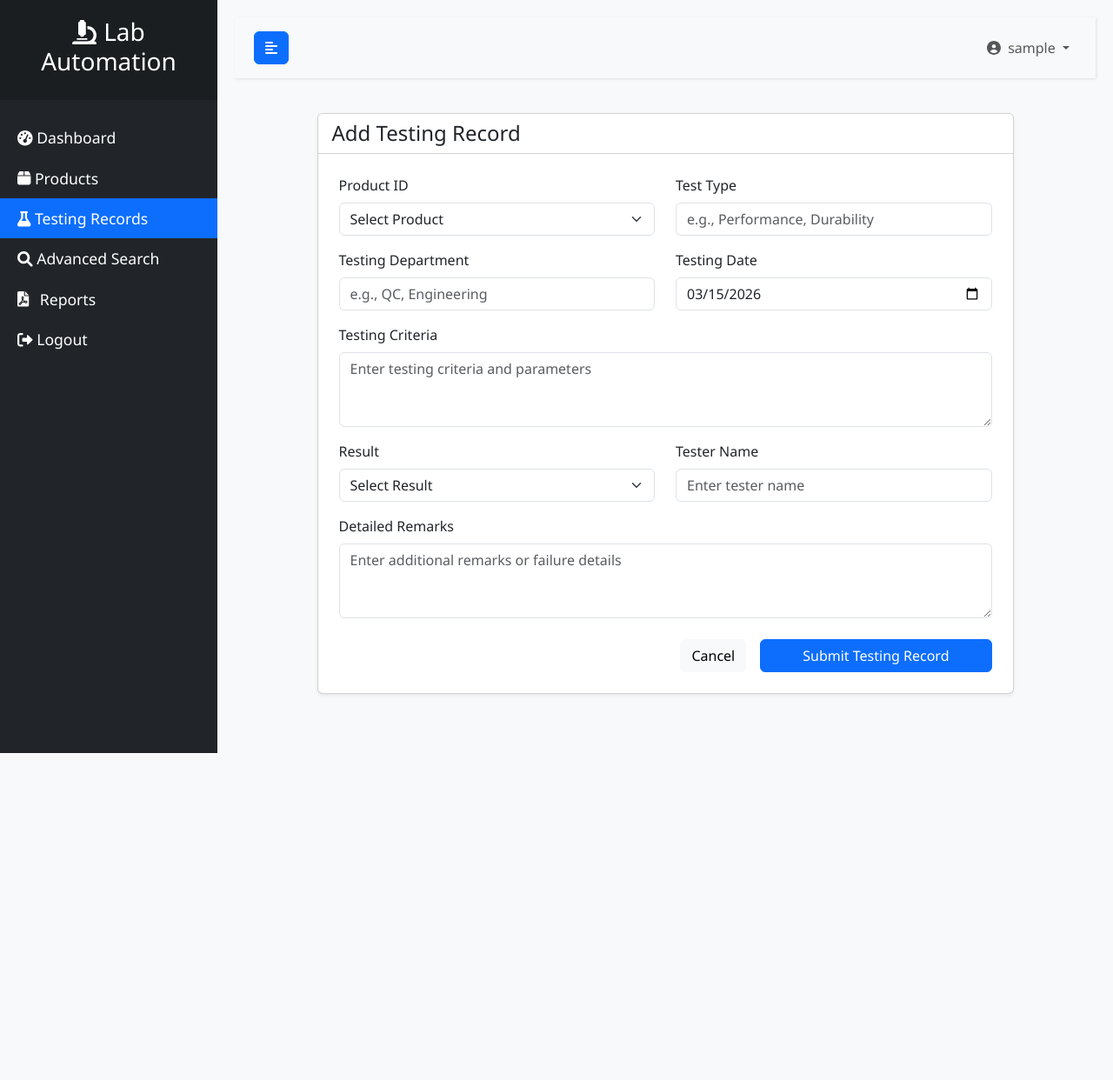
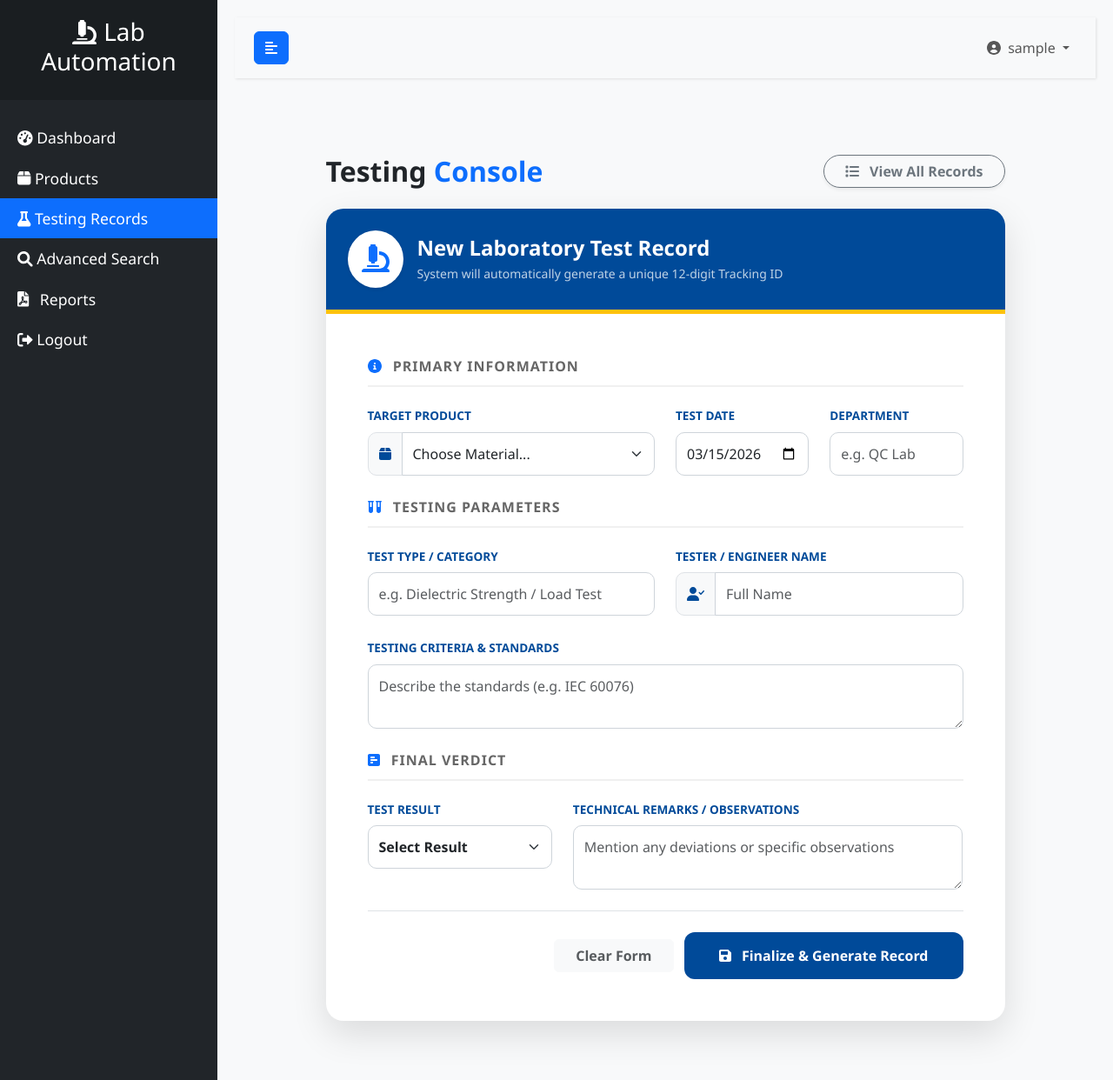
Before and after one commit to AyazAhmed071/Lab-Automation-System, a PHP site: page /lab_automation_system/testing/add_test.php in a window 1280 px wide. Shown: the whole page at 87% size. Before the commit the page ends 866 px from the top, so only its background shows below. Run offline with PHP 8.4, Linux system fonts and the light colour scheme; the visitor is signed in with stand-in values (Sample User, id 1); data that the repository does not hold is empty.

Commit message:
UI: Overhauled Testing Record form with industrial lab theme

```diff
--- a/testing/add_test.php
+++ b/testing/add_test.php
@@ -1,11 +1,13 @@
 <?php
+include '../config/db.php'; // Path check kar lijiyega
 include '../header.php';
 
 $error = '';
 $success = '';
 
-// Generate 12-digit unique test ID
-function generateTestID($conn) {
+// Generate 12-digit unique test ID (Aapka logic)
+function generateTestID($conn)
+{
     do {
         $id = str_pad(mt_rand(1, 999999999999), 12, '0', STR_PAD_LEFT);
         $check = $conn->query("SELECT id FROM testing_records WHERE test_id = '$id'");
@@ -27,7 +29,7 @@ if ($_SERVER['REQUEST_METHOD'] == 'POST') {
     $tester_name = trim($_POST['tester_name']);
     $testing_date = trim($_POST['testing_date']);
 
-    // Determine status
+    // Determine status (Aapka logic)
     $status = ($result == 'Pass') ? 'Marked for CPRI approval' : 'Marked for re-manufacturing';
 
     if (empty($product_id) || empty($test_type) || empty($testing_department) || empty($testing_criteria) || empty($result) || empty($tester_name) || empty($testing_date)) {
@@ -37,42 +39,134 @@ if ($_SERVER['REQUEST_METHOD'] == 'POST') {
         $stmt->bind_param("ssssssssss", $test_id, $product_id, $test_type, $testing_department, $testing_criteria, $result, $remarks, $tester_name, $testing_date, $status);
 
         if ($stmt->execute()) {
-            $success = "Testing record added successfully. ID: " . $test_id;
+            $success = "Record added successfully! Test ID: <strong>$test_id</strong>";
         } else {
-            $error = "Error adding testing record: " . $stmt->error;
+            $error = "Error adding record: " . $stmt->error;
         }
         $stmt->close();
     }
 }
 ?>
 
+<style>
+    :root {
+        --ke-blue: #004a99;
+        --ke-yellow: #ffc20e;
+    }
+
+    .test-card {
+        border: none;
+        border-radius: 20px;
+        box-shadow: 0 15px 40px rgba(0, 0, 0, 0.12);
+        overflow: hidden;
+    }
+
+    .test-header {
+        background: var(--ke-blue);
+        color: white;
+        padding: 25px;
+        border-bottom: 5px solid var(--ke-yellow);
+    }
+
+    .form-label {
+        font-weight: 700;
+        color: var(--ke-blue);
+        font-size: 0.85rem;
+        text-transform: uppercase;
+        margin-bottom: 8px;
+    }
+
+    .form-control,
+    .form-select {
+        border-radius: 10px;
+        padding: 12px;
+        border: 1px solid #ced4da;
+        transition: 0.3s;
+    }
+
+    .form-control:focus,
+    .form-select:focus {
+        border-color: var(--ke-yellow);
+        box-shadow: 0 0 0 0.25rem rgba(255, 194, 14, 0.15);
+    }
+
+    .section-title {
+        font-size: 1rem;
+        font-weight: 800;
+        color: #666;
+        border-bottom: 2px solid #f0f0f0;
+        padding-bottom: 10px;
+        margin-bottom: 20px;
+        text-transform: uppercase;
+        letter-spacing: 1px;
+    }
+
+    .btn-submit {
+        background: var(--ke-blue);
+        color: white;
+        border-radius: 12px;
+        padding: 15px 40px;
+        font-weight: 700;
+        border: none;
+        transition: 0.3s;
+    }
+
+    .btn-submit:hover {
+        background: #003366;
+        transform: translateY(-2px);
+        box-shadow: 0 8px 20px rgba(0, 74, 153, 0.3);
+    }
+
+    .input-group-text {
+        background: #f8f9fa;
+        border-radius: 10px 0 0 10px !important;
+        color: var(--ke-blue);
+    }
+</style>
+
+<div class="container py-5">
     <div class="row justify-content-center">
-    <div class="col-md-10">
-        <div class="card shadow-sm mb-5">
-            <div class="card-header bg-white">
-                <h4 class="card-title mb-0">Add Testing Record</h4>
+        <div class="col-lg-10">
+
+            <div class="d-flex justify-content-between align-items-center mb-4">
+                <h2 class="fw-bold text-dark mb-0">Testing <span class="text-primary">Console</span></h2>
+                <a href="view_tests.php" class="btn btn-outline-secondary rounded-pill px-4 fw-bold shadow-sm">
+                    <i class="fas fa-list me-2"></i> View All Records
+                </a>
             </div>
-            <div class="card-body p-4">
+
+            <div class="card test-card">
+                <div class="test-header">
+                    <div class="d-flex align-items-center">
+                        <div class="bg-white p-3 rounded-circle me-3 shadow-sm">
+                            <i class="fas fa-microscope text-primary fa-2x"></i>
+                        </div>
+                        <div>
+                            <h4 class="mb-1 fw-bold">New Laboratory Test Record</h4>
+                            <p class="mb-0 opacity-75 small">System will automatically generate a unique 12-digit Tracking ID</p>
+                        </div>
+                    </div>
+                </div>
+
+                <div class="card-body p-4 p-md-5">
                     <?php if ($error): ?>
-                    <div class="alert alert-danger alert-dismissible fade show" role="alert">
-                        <?php echo $error; ?>
-                        <button type="button" class="btn-close" data-bs-dismiss="alert" aria-label="Close"></button>
-                    </div>
+                        <div class="alert alert-danger border-0 shadow-sm mb-4 rounded-3"><i class="fas fa-times-circle me-2"></i> <?php echo $error; ?></div>
                     <?php endif; ?>
 
                     <?php if ($success): ?>
-                    <div class="alert alert-success alert-dismissible fade show" role="alert">
-                        <?php echo $success; ?>
-                        <button type="button" class="btn-close" data-bs-dismiss="alert" aria-label="Close"></button>
-                    </div>
+                        <div class="alert alert-success border-0 shadow-sm mb-4 rounded-3"><i class="fas fa-check-circle me-2"></i> <?php echo $success; ?></div>
                     <?php endif; ?>
 
                     <form action="add_test.php" method="POST">
-                    <div class="row mb-3">
+
+                        <div class="section-title"><i class="fas fa-info-circle me-2 text-primary"></i> Primary Information</div>
+                        <div class="row g-4 mb-4">
                             <div class="col-md-6">
-                            <label for="product_id" class="form-label">Product ID</label>
-                            <select name="product_id" id="product_id" class="form-select" required>
-                                <option value="" disabled selected>Select Product</option>
+                                <label class="form-label">Target Product</label>
+                                <div class="input-group">
+                                    <span class="input-group-text"><i class="fas fa-box"></i></span>
+                                    <select name="product_id" class="form-select" required>
+                                        <option value="" disabled selected>Choose Material...</option>
                                         <?php while ($row = $products->fetch_assoc()): ?>
                                             <option value="<?php echo $row['product_id']; ?>">
                                                 <?php echo $row['product_id']; ?> - <?php echo $row['product_name']; ?>
@@ -80,55 +174,63 @@ if ($_SERVER['REQUEST_METHOD'] == 'POST') {
                                         <?php endwhile; ?>
                                     </select>
                                 </div>
-                        <div class="col-md-6">
-                            <label for="test_type" class="form-label">Test Type</label>
-                            <input type="text" name="test_type" id="test_type" class="form-control" required placeholder="e.g., Performance, Durability">
+                            </div>
+                            <div class="col-md-3">
+                                <label class="form-label">Test Date</label>
+                                <input type="date" name="testing_date" class="form-control" required value="<?php echo date('Y-m-d'); ?>">
+                            </div>
+                            <div class="col-md-3">
+                                <label class="form-label">Department</label>
+                                <input type="text" name="testing_department" class="form-control" placeholder="e.g. QC Lab" required>
                             </div>
                         </div>
-                    <div class="row mb-3">
+
+                        <div class="section-title"><i class="fas fa-vials me-2 text-primary"></i> Testing Parameters</div>
+                        <div class="row g-4 mb-4">
                             <div class="col-md-6">
-                            <label for="testing_department" class="form-label">Testing Department</label>
-                            <input type="text" name="testing_department" id="testing_department" class="form-control" required placeholder="e.g., QC, Engineering">
+                                <label class="form-label">Test Type / Category</label>
+                                <input type="text" name="test_type" class="form-control" placeholder="e.g. Dielectric Strength / Load Test" required>
                             </div>
                             <div class="col-md-6">
-                            <label for="testing_date" class="form-label">Testing Date</label>
-                            <input type="date" name="testing_date" id="testing_date" class="form-control" required value="<?php echo date('Y-m-d'); ?>">
+                                <label class="form-label">Tester / Engineer Name</label>
+                                <div class="input-group">
+                                    <span class="input-group-text"><i class="fas fa-user-check"></i></span>
+                                    <input type="text" name="tester_name" class="form-control" placeholder="Full Name" required>
                                 </div>
                             </div>
-                    <div class="row mb-3">
-                        <div class="col-md-12">
-                            <label for="testing_criteria" class="form-label">Testing Criteria</label>
-                            <textarea name="testing_criteria" id="testing_criteria" class="form-control" rows="3" required placeholder="Enter testing criteria and parameters"></textarea>
+                            <div class="col-12">
+                                <label class="form-label">Testing Criteria & Standards</label>
+                                <textarea name="testing_criteria" class="form-control" rows="2" placeholder="Describe the standards (e.g. IEC 60076)" required></textarea>
                             </div>
                         </div>
-                    <div class="row mb-3">
-                        <div class="col-md-6">
-                            <label for="result" class="form-label">Result</label>
-                            <select name="result" id="result" class="form-select" required>
+
+                        <div class="section-title"><i class="fas fa-poll-h me-2 text-primary"></i> Final Verdict</div>
+                        <div class="row g-4 mb-4">
+                            <div class="col-md-4">
+                                <label class="form-label">Test Result</label>
+                                <select name="result" class="form-select fw-bold" required>
                                     <option value="" disabled selected>Select Result</option>
-                                <option value="Pass">Pass</option>
-                                <option value="Fail">Fail</option>
+                                    <option value="Pass" style="color: green;">🟢 PASS</option>
+                                    <option value="Fail" style="color: red;">🔴 FAIL</option>
                                 </select>
                             </div>
-                        <div class="col-md-6">
-                            <label for="tester_name" class="form-label">Tester Name</label>
-                            <input type="text" name="tester_name" id="tester_name" class="form-control" required placeholder="Enter tester name">
+                            <div class="col-md-8">
+                                <label class="form-label">Technical Remarks / Observations</label>
+                                <textarea name="remarks" class="form-control" rows="2" placeholder="Mention any deviations or specific observations"></textarea>
                             </div>
                         </div>
-                    <div class="row mb-4">
-                        <div class="col-md-12">
-                            <label for="remarks" class="form-label">Detailed Remarks</label>
-                            <textarea name="remarks" id="remarks" class="form-control" rows="3" placeholder="Enter additional remarks or failure details"></textarea>
-                        </div>
-                    </div>
-                    <div class="d-grid gap-2 d-md-flex justify-content-md-end">
-                        <a href="view_tests.php" class="btn btn-light me-md-2">Cancel</a>
-                        <button type="submit" class="btn btn-primary px-5">Submit Testing Record</button>
+
+                        <div class="text-end pt-4 mt-2 border-top">
+                            <button type="reset" class="btn btn-light px-4 me-2 fw-bold text-muted">Clear Form</button>
+                            <button type="submit" class="btn btn-submit">
+                                <i class="fas fa-save me-2"></i> Finalize & Generate Record
+                            </button>
                         </div>
                     </form>
                 </div>
             </div>
         </div>
     </div>
+</div>
 
 <?php include '../footer.php'; ?>
```
Lines whose indentation alone changed are shown as unchanged.
